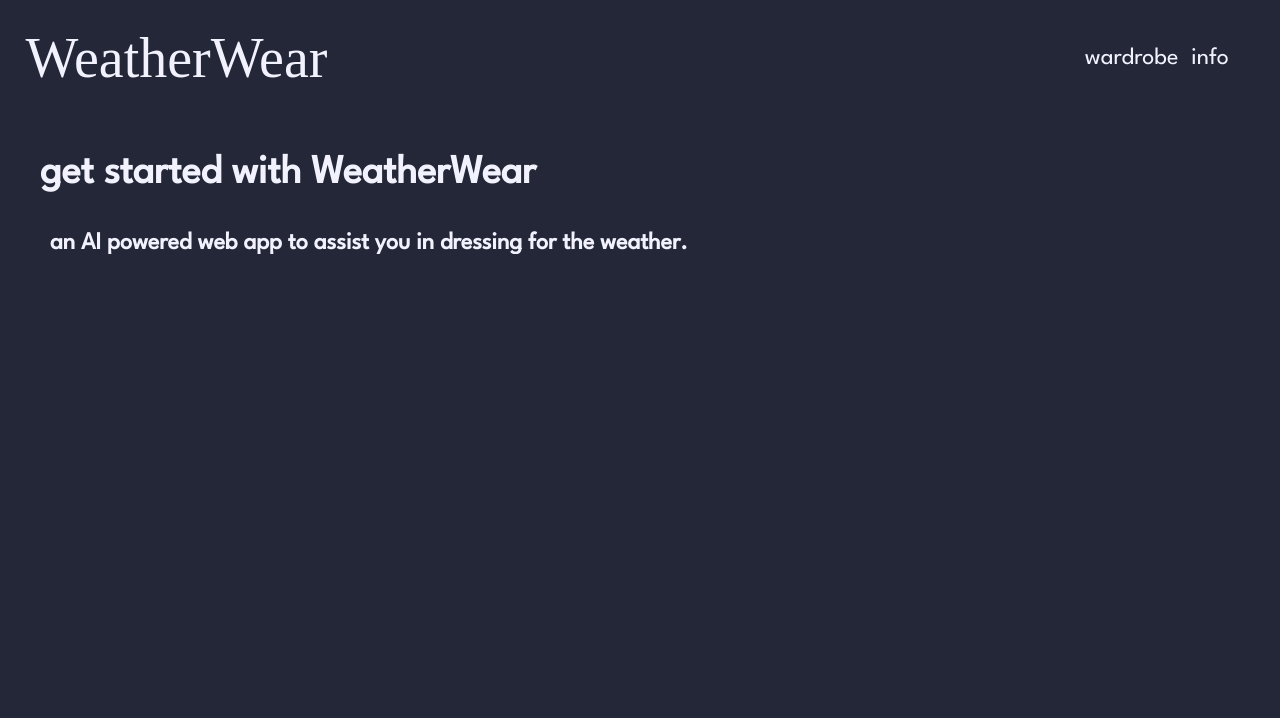
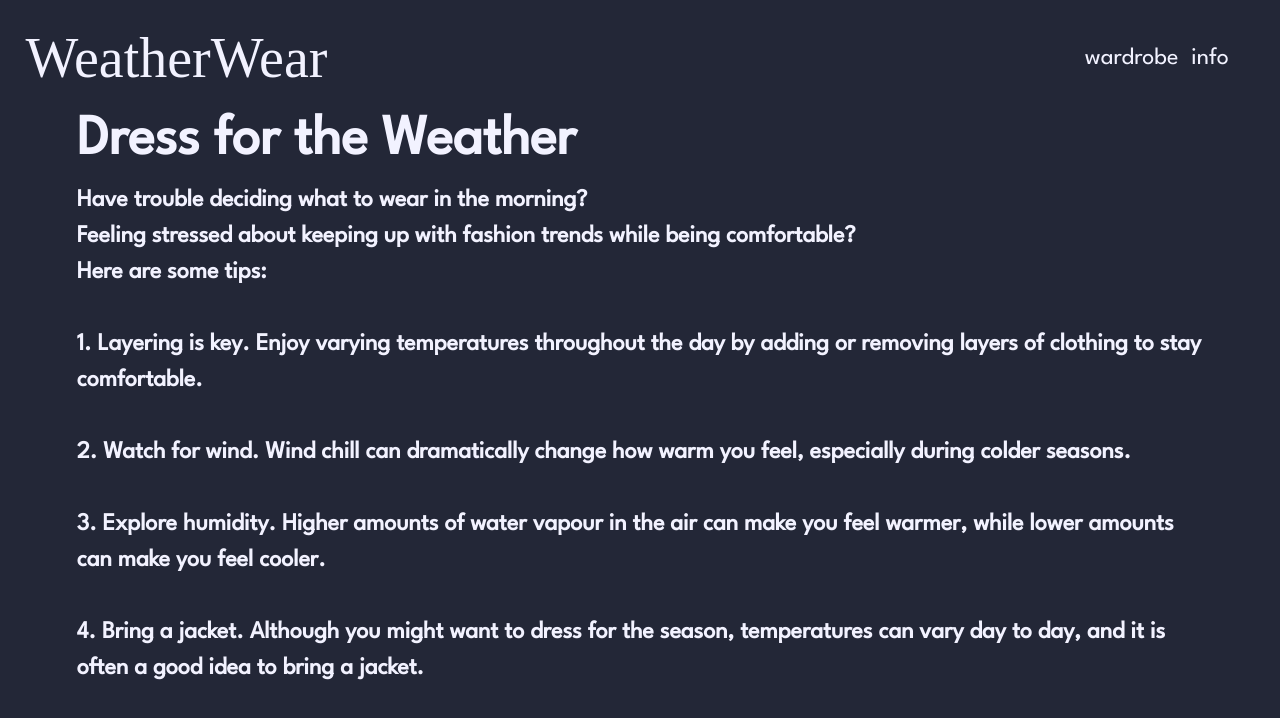
Before and after one commit to pollyliu1/WeatherWear, a Next.js app in the folder weather-wear/: page /info in a window 1280 px wide. Shown: the top 718 px of the page. Built offline with nearby package versions, Linux system fonts and the light colour scheme; a web font is replaced by a local one.

Commit message:
Add content to info

```diff
--- a/weather-wear/src/pages/info.js
+++ b/weather-wear/src/pages/info.js
@@ -14,14 +14,26 @@ export default function Info() {
         <meta name="viewport" content="width=device-width, initial-scale=1" />
         <link rel="icon" href="/favicon.icon" />
       </Head>
-      <div className="about-description">
-      <h2>
-          get started with WeatherWear
-        </h2>
-        <h4>
-          an AI powered web app to assist you in dressing for the weather.
+      <div className={styles.aboutdescription}>
+        <h1 className={styles.header}>Dress for the Weather</h1>
+        <h4 className={styles.paragraph}>
+          Have trouble deciding what to wear in the morning? <br/>
+          Feeling stressed about keeping up with fashion trends while being comfortable? <br/>
+
+          Here are some tips:<br/><br/>
+
+          1. Layering is key. Enjoy varying temperatures throughout the day by adding or removing layers of clothing
+          to stay comfortable.<br/><br/>
+
+          2. Watch for wind. Wind chill can dramatically change how warm you feel, especially during colder seasons.<br/><br/>
+
+          3. Explore humidity. Higher amounts of water vapour in the air can make you feel warmer, while lower amounts
+          can make you feel cooler.<br/><br/>
+
+          4. Bring a jacket. Although you might want to dress for the season, temperatures can vary day to day, and it
+          is often a good idea to bring a jacket.
         </h4>
-      </div>
+    </div>
 
     </>
   )
--- a/weather-wear/src/styles/Home.module.css
+++ b/weather-wear/src/styles/Home.module.css
@@ -15,3 +15,21 @@
   font-weight: 100;
   font-size: 20vh;
 }
+
+.header {
+  padding-left: 2vw;
+  font-size: 7vh;
+}
+
+.paragraph {
+  line-height: 150%;
+  font-size: 3vh;
+  padding-top: 2vh;
+  padding-left: 2vw;
+  padding-right: 2vw;
+}
+
+.aboutdescription {
+  margin-right: 4vw;
+  margin-left: 4vw;
+}
--- a/weather-wear/src/styles/Wardrobe.module.css
+++ b/weather-wear/src/styles/Wardrobe.module.css
@@ -28,10 +28,12 @@
 .btn {
     font-size: 3vh;
     margin-top: 0.8vh;
-    padding: 0.3vh;
+    padding: 0.5vh;
     padding-left: 1vw;
     padding-right: 1vw;
     margin-bottom: 5vh;
+    background-color: #f2f2ff;
+    border: none;
 }
 
 .weather {
```
